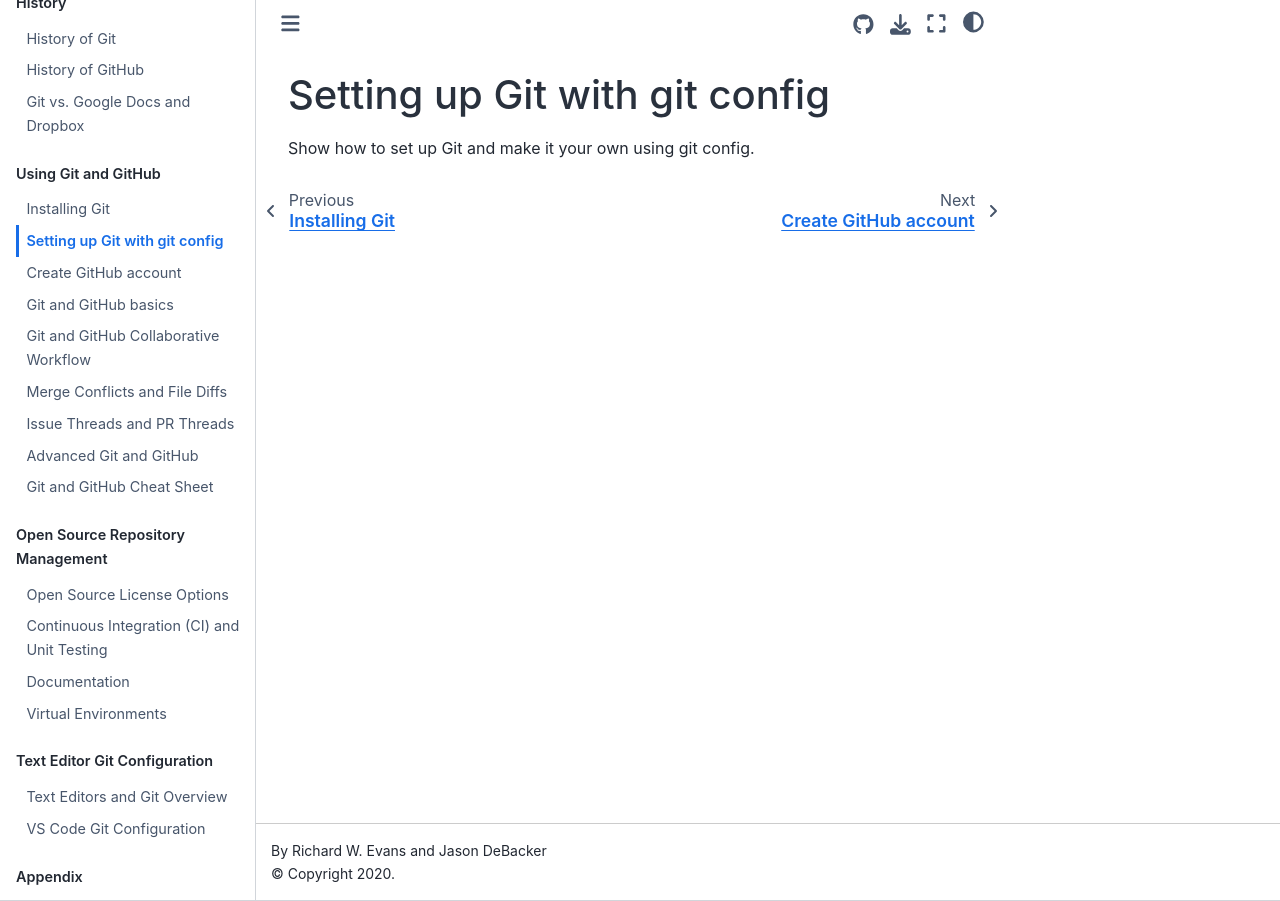
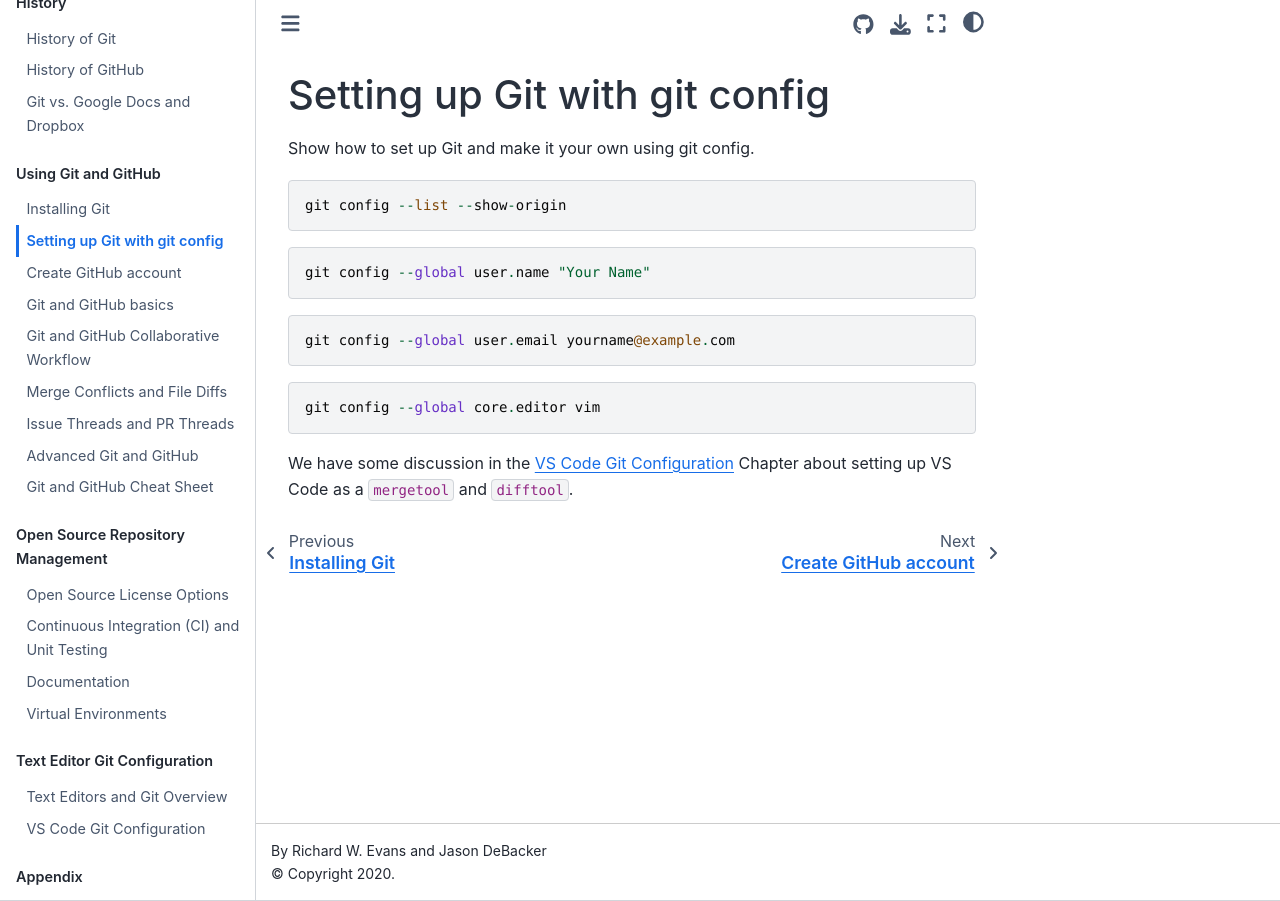
Before and after one commit to PSLmodels/Git-Tutorial, a Jupyter Book: the page built from book/content/using/git_config.md, in a window 1280 px wide. Built offline with Jupyter Book 1.0.4 settings and Sphinx 7.4.7 and the Sphinx Book theme 1.1.4, drawn with Linux system fonts in a browser that asks for light colours.

Commit message:
Added some material to git_config.md

````diff
--- a/book/content/using/git_config.md
+++ b/book/content/using/git_config.md
@@ -2,3 +2,21 @@
 # Setting up Git with git config
 
 Show how to set up Git and make it your own using git config.
+
+```
+git config --list --show-origin
+```
+
+```
+git config --global user.name "Your Name"
+```
+
+```
+git config --global user.email yourname@example.com
+```
+
+```
+git config --global core.editor vim
+```
+
+We have some discussion in the {ref}`chap_vscode` Chapter about setting up VS Code as a `mergetool` and `difftool`.
````
